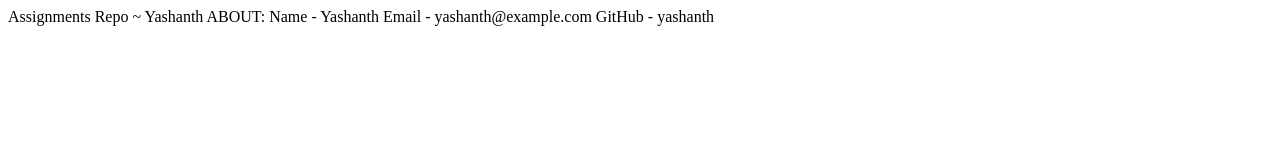
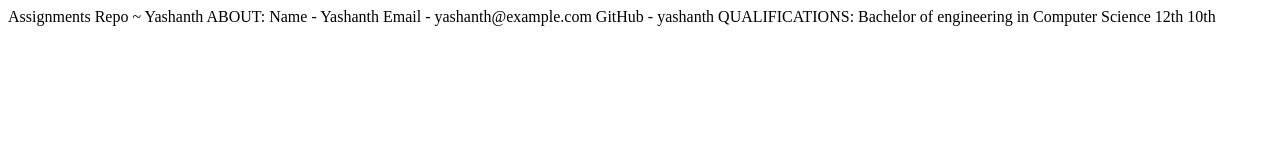
Before and after one commit to Yashanth21/GIT-ASSIGINMENTS, a plain HTML site: page index.html in a window 1280 px wide. Drawn offline with Linux system fonts and the light colour scheme.

Commit message:
ADD QUALIFICATION

```diff
--- a/index.html
+++ b/index.html
@@ -5,4 +5,9 @@
     Name - Yashanth
     Email - yashanth@example.com
     GitHub - yashanth
+
+    QUALIFICATIONS:
+    Bachelor of engineering in Computer Science
+    12th
+    10th
 </p>
```
